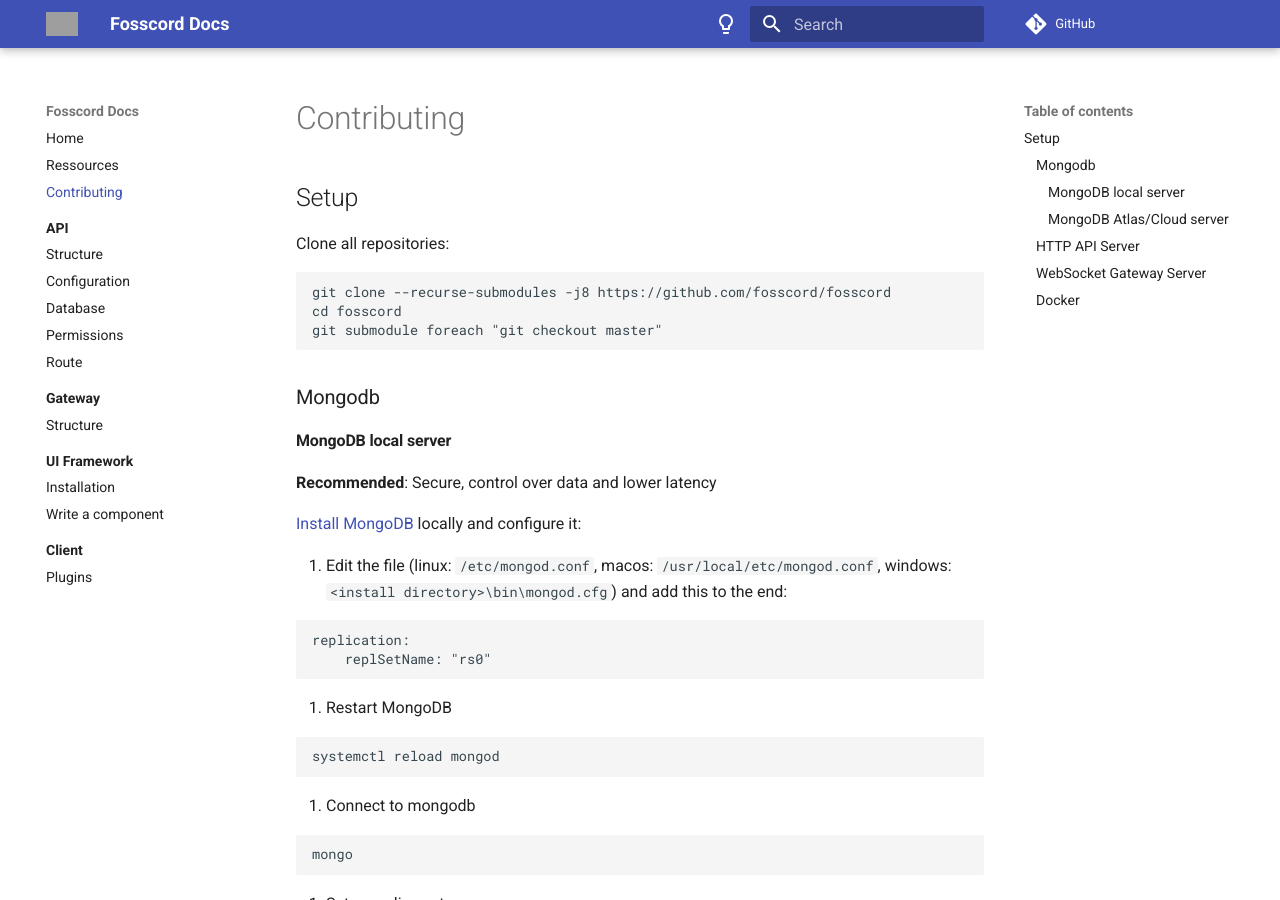
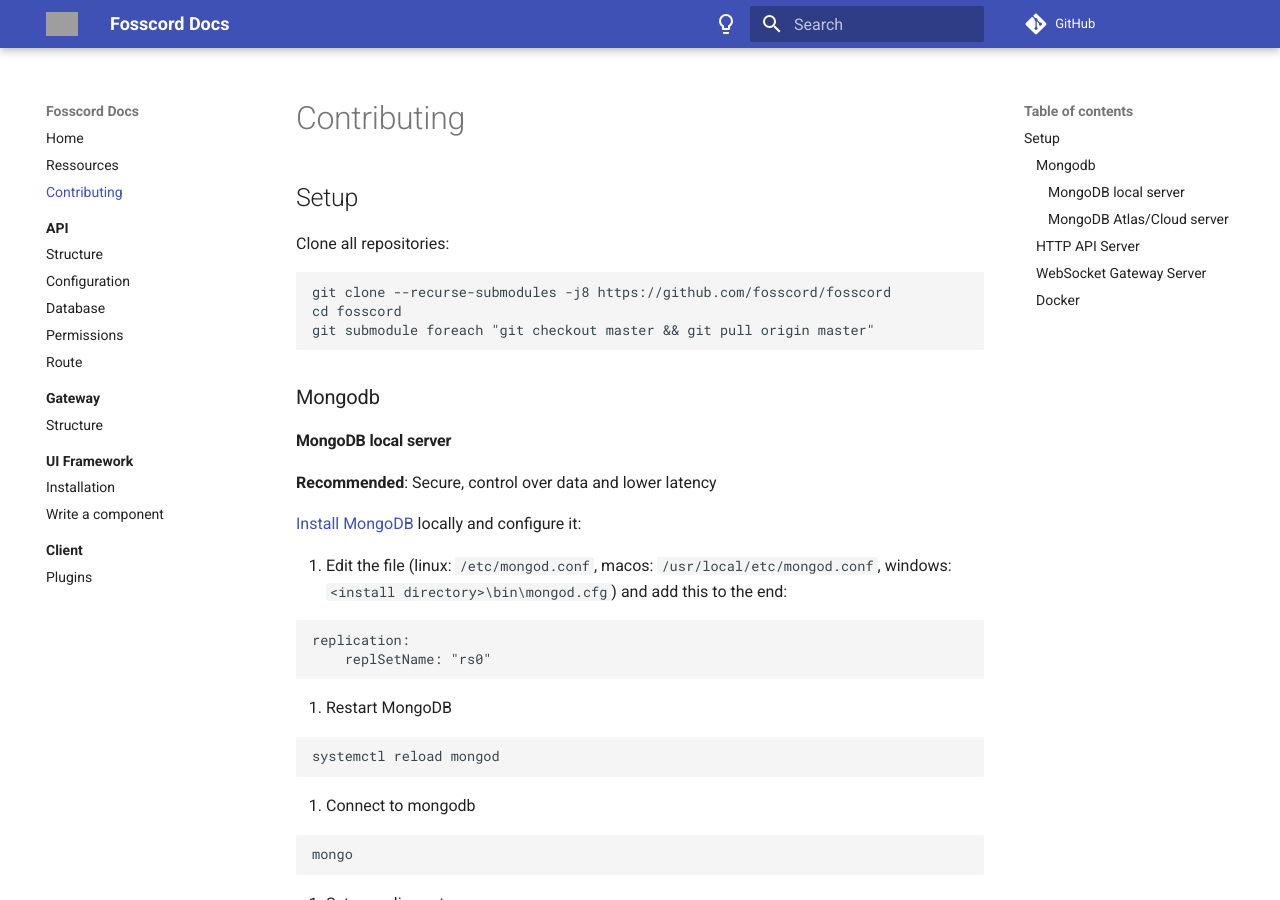
Before and after one commit to spacebarchat/docs, an MkDocs documentation site: the page built from docs/contributing.md, in a window 1280 px wide and 900 px high. Built offline with MkDocs 1.6.1 and Material for MkDocs 9.7.7, drawn with Linux system fonts in a browser that asks for light colours; comment, search, counter and statistics services are not loaded; grey boxes are pictures that could not be loaded.

Commit message:
Update contributing.md

````diff
--- a/docs/contributing.md
+++ b/docs/contributing.md
@@ -7,7 +7,7 @@
 ```
 git clone --recurse-submodules -j8 https://github.com/fosscord/fosscord
 cd fosscord
-git submodule foreach "git checkout master"
+git submodule foreach "git checkout master && git pull origin master"
 ```
 
 ### Mongodb
````
